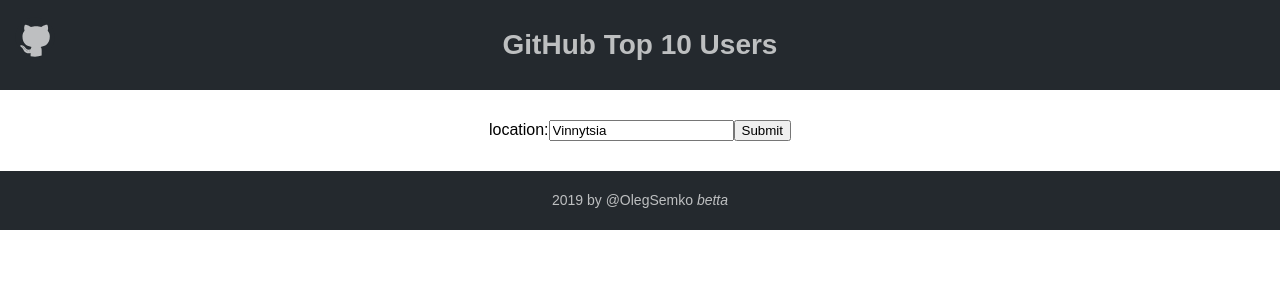
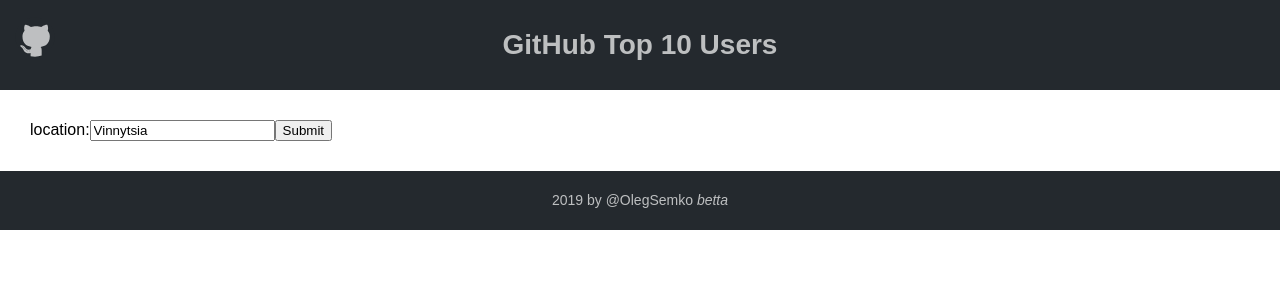
Before and after one commit to OlegSemko/github_user, a React (Create React App) app: page / in a window 1280 px wide. Shown: the top 300 px of the page. Built offline with nearby package versions, Linux system fonts and the light colour scheme.

Commit message:
Update UsersContainer.css

```diff
--- a/src/UsersContainer.css
+++ b/src/UsersContainer.css
@@ -1,4 +1,4 @@
-.header, footer {
+.header, footer, searchForm {
   background-color: #24292e;
   padding: 5px;
   font-size: 14px;
@@ -15,10 +15,6 @@
 
 .main {
   padding: 30px;
-}
-
-.searchForm {
-   text-align: center;
 }
 
 .usersContainer {
```
